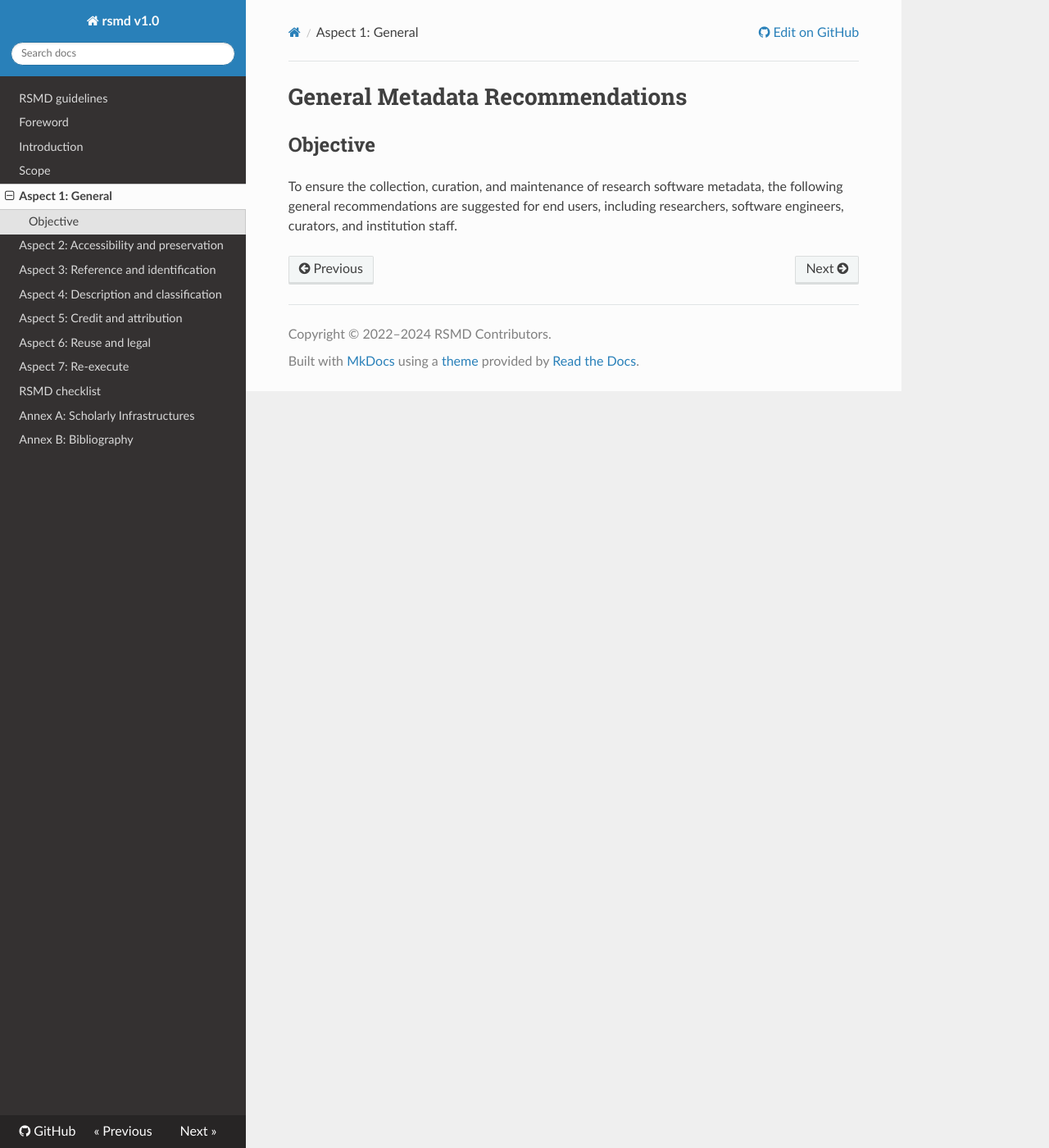
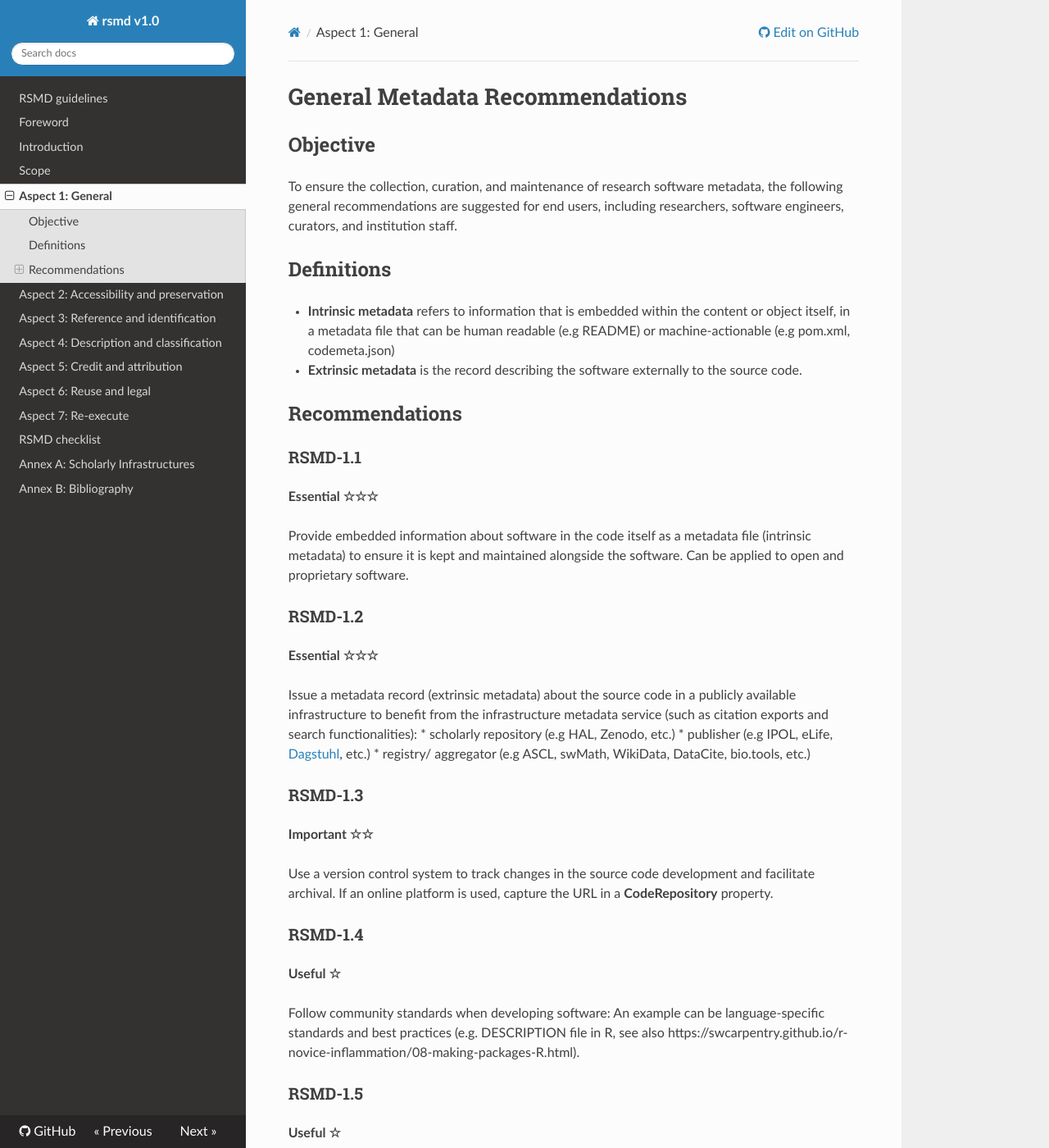
Before and after one commit to FAIR-IMPACT/RSMD-guidelines, an MkDocs documentation site: the page built from chapters/1.General.md, in a window 1280 px wide and 1400 px high. Shown: the whole window at 82% size. Built offline with MkDocs 1.6.1, drawn with Linux system fonts in a browser that asks for light colours; nearby versions of some CDN libraries; some of the changed text lies outside the part shown.

Commit message:
Complete general recommendations layout

```diff
--- a/chapters/1.General.md
+++ b/chapters/1.General.md
@@ -2,3 +2,38 @@
 
 ## Objective
 To ensure the collection, curation, and maintenance of research software metadata, the following general recommendations are suggested for end users, including researchers, software engineers, curators, and institution staff.
+
+## Definitions
+- **Intrinsic metadata** refers to information that is embedded within the content or object itself, in a metadata file that can be human readable (e.g README) or machine-actionable (e.g pom.xml, codemeta.json)
+* **Extrinsic metadata** is the record describing the software externally to the source code.
+
+## Recommendations
+### RSMD-1.1
+**Essential ☆☆☆**
+
+Provide embedded information about software in the code itself as a metadata file (intrinsic metadata) to ensure it is kept and maintained alongside the software. Can be applied to open and proprietary software.
+
+
+### RSMD-1.2
+**Essential ☆☆☆**
+
+Issue a metadata record (extrinsic metadata) about the source code in a publicly available infrastructure to benefit from the infrastructure metadata service (such as citation exports and search functionalities):
+* scholarly repository (e.g HAL, Zenodo, etc.)
+* publisher (e.g IPOL, eLife, [Dagstuhl](https://www.dagstuhl.de/), etc.)
+* registry/ aggregator (e.g ASCL, swMath, WikiData, DataCite, bio.tools, etc.)
+
+
+### RSMD-1.3
+**Important ☆☆**
+
+Use a version control system to track changes in the source code development and facilitate archival.  If an online platform is used, capture the URL in a **CodeRepository** property.
+
+### RSMD-1.4
+**Useful ☆**
+
+Follow community standards when developing software: An example can be language-specific standards and best practices (e.g. DESCRIPTION file in R, see also https://swcarpentry.github.io/r-novice-inflammation/08-making-packages-R.html).
+
+### RSMD-1.5
+**Useful ☆**
+
+Keep the machine readable intrinsic metadata information in a single source file, and automatically generate other file formats, to avoid misalignment and duplication (e.g. generate citation.cff from codemeta.json) wherever possible.
```
